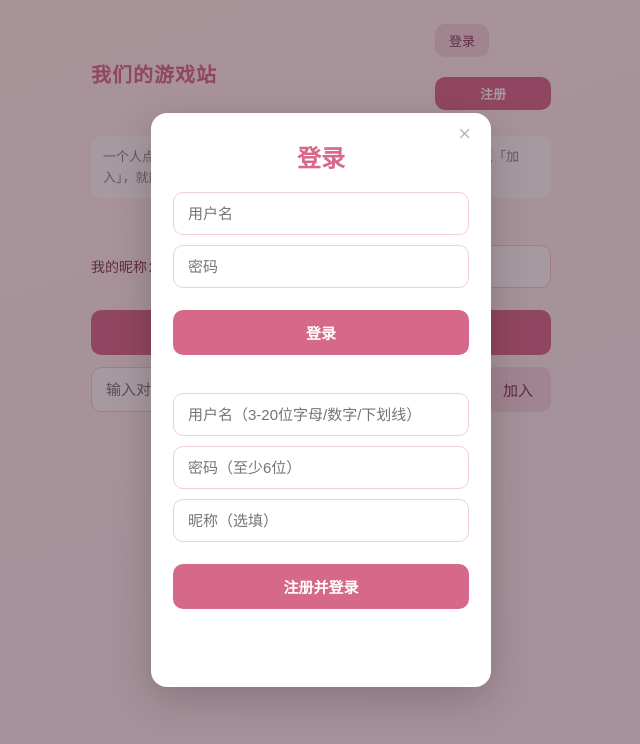
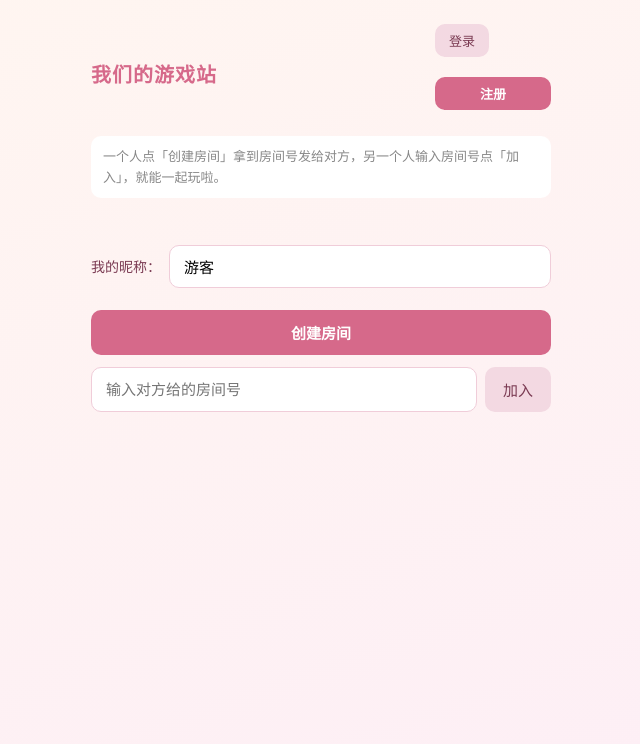
Before and after one commit to mysterious1014/couple-game, a plain HTML site: page index.html in a window 1280 px wide. Shown: the whole page, without its empty margins (319-959 px from the left). Drawn offline with Linux system fonts and the light colour scheme; no server answers.

Commit message:
fix: hide auth modal when hidden attribute is set

```diff
--- a/style.css
+++ b/style.css
@@ -284,7 +284,8 @@ button.ghost:hover { background: #fdeef6; }
 .rec-table .del:hover { background: #f6cdd9; }
 
 /* 登录/注册弹窗 */
-.modal {
+.modal { display: none; }
+.modal:not([hidden]) {
   position: fixed; inset: 0; background: rgba(60,30,45,0.45);
   display: flex; align-items: center; justify-content: center; z-index: 50; padding: 16px;
 }
```
